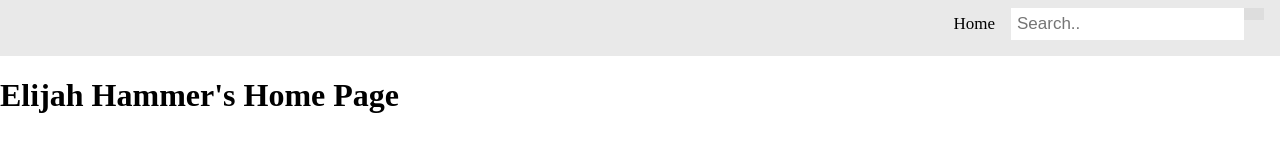
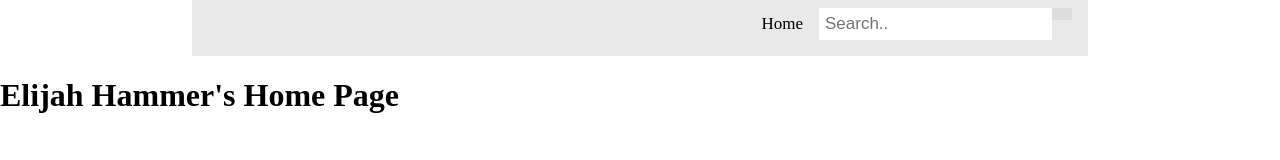
Before and after one commit to tyl24300/wdd130-hammer, a plain HTML site: page index.html in a window 1280 px wide. Drawn offline with Linux system fonts and the light colour scheme.

Commit message:
Update styles.css

```diff
--- a/styles.css
+++ b/styles.css
@@ -5,6 +5,9 @@ body {
 .topnav {
   overflow: hidden;
   background-color: #e9e9e9;
+  width: 70%;
+  text-align: auto;
+  margin: 0 auto;
 }
 
 .topnav a {
```
